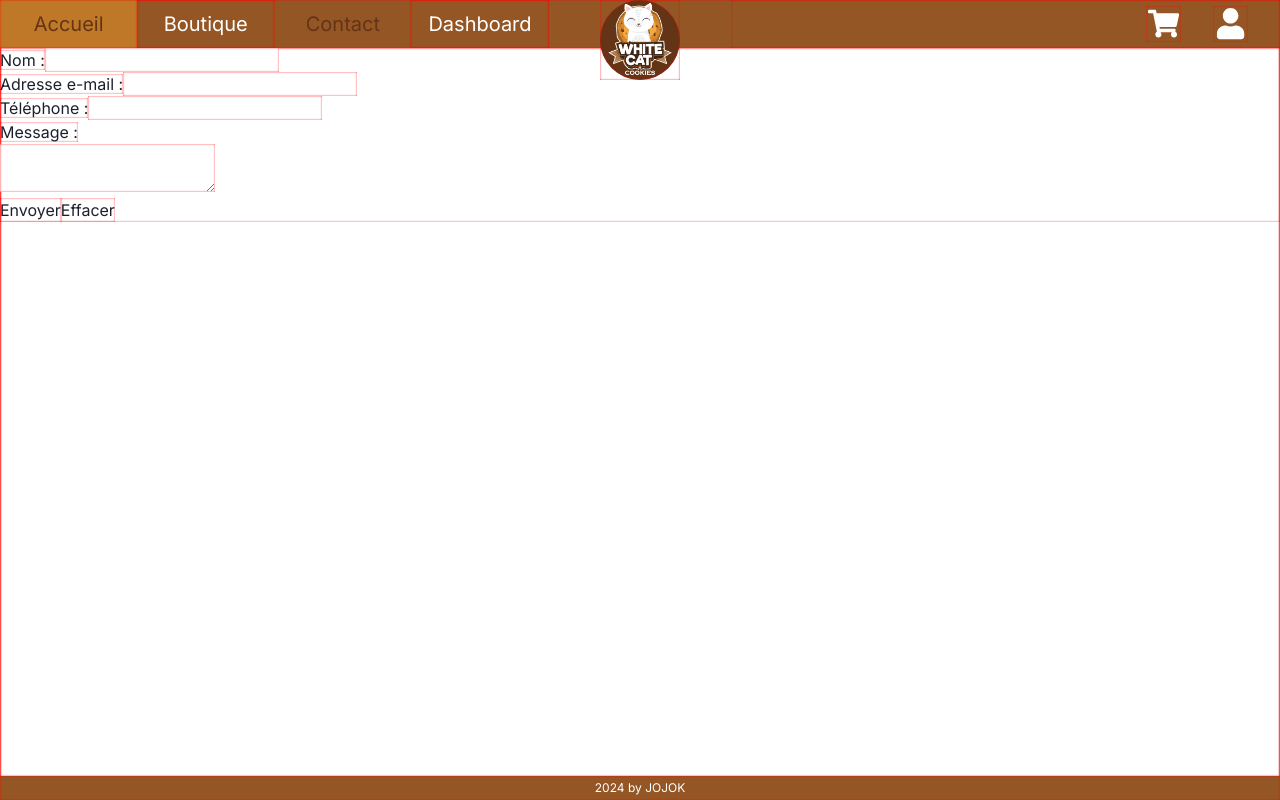
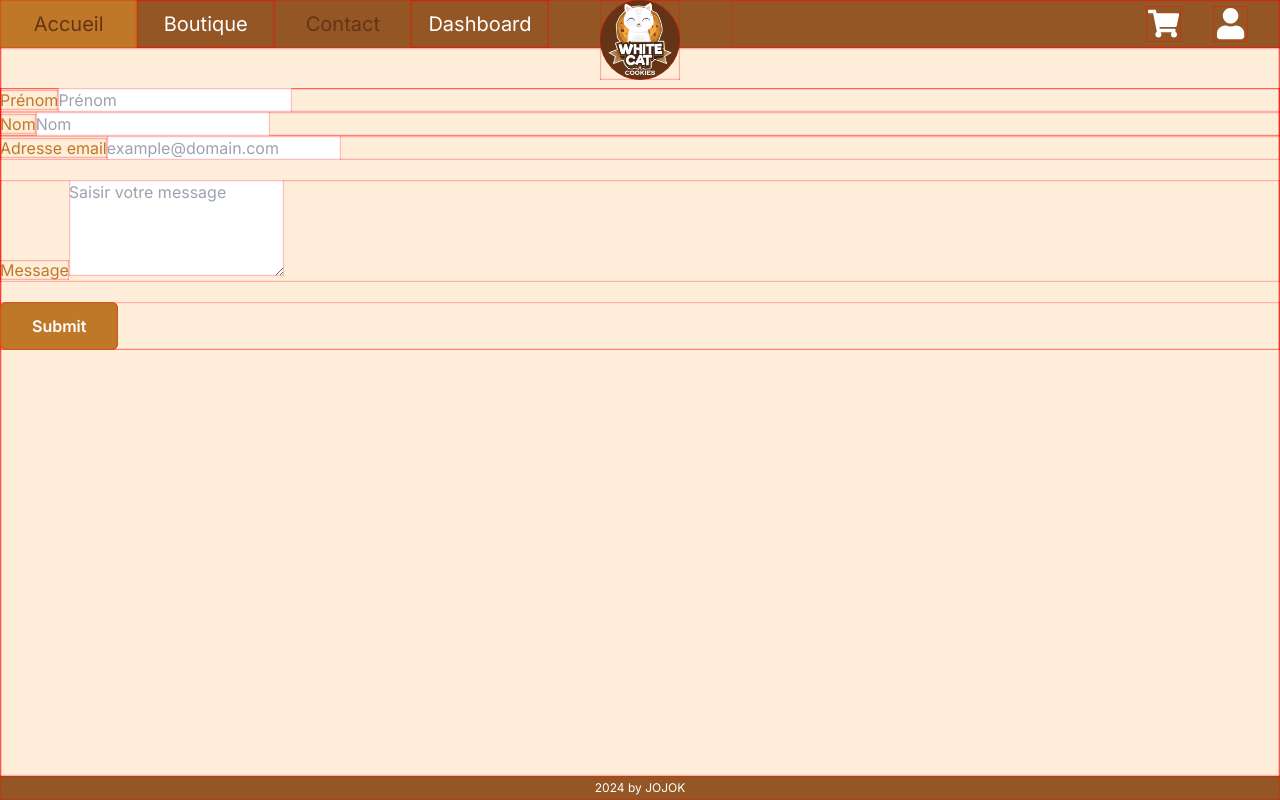
Before and after one commit to JOJOK63/W2C_Next_Prisma, a Next.js app: page /contact in a window 1280 px wide. Built offline with nearby package versions, Linux system fonts and the light colour scheme.

Commit message:
mailing form logic

```diff
--- a/package.json
+++ b/package.json
@@ -19,6 +19,7 @@
     "next": "14.2.15",
     "react": "^18",
     "react-dom": "^18",
+    "react-hook-form": "^7.53.1",
     "react-icons": "^5.3.0",
     "tailwind-merge": "^2.5.4",
     "tailwindcss-animate": "^1.0.7"
--- a/src/app/(pages)/contact/page.tsx
+++ b/src/app/(pages)/contact/page.tsx
@@ -1,4 +1,4 @@
-import {ContactFormComponent} from "@/components/ContactFormComponent";
+import ContactFormComponent from "@/components/ContactFormComponent";
 
 export default function Contact() {
     return (
--- a/src/app/layout.tsx
+++ b/src/app/layout.tsx
@@ -25,7 +25,7 @@ export default function RootLayout({
                 <Nav />
             </header>
             <main
-                className="flex-grow w-full ')] bg-cover bg-center bg-no-repeat opacity-90">
+                className="flex-grow w-full pt-10 pb-10 bg-lightBrown2Color text-textColor">
                 {children}
             </main>
 
--- a/src/components/ContactFormComponent.tsx
+++ b/src/components/ContactFormComponent.tsx
@@ -1,18 +1,72 @@
-export function ContactFormComponent(){
-    return(
-        <>
-            <form className="bg-navbar"  action="MAILTO:jojok63@hotmail.fr" method="post" encType="text/plain">
-                <label htmlFor="nom">Nom :</label>
-                <input type="text" id="nom" name="nom" required/><br/>
-                <label htmlFor="email">Adresse e-mail :</label>
-                <input type="email" id="email" name="email" required/><br/>
-                <label htmlFor="objet">Téléphone :</label>
-                <input type="text" id="objet" name="objet" required/><br/>
-                <label htmlFor="message">Message :</label><br/>
-                <textarea id="message" name="message" required></textarea><br/>
-                <input type="submit" value="Envoyer"/>
-                <input type="reset" value="Effacer"/>
-            </form>
-        </>
-    )
-}
+'use client';
+
+import { FC } from 'react';
+import { useForm } from 'react-hook-form';
+import { sendEmail } from '@/utils/send-email';
+
+export type FormData = {
+    firstname: string;
+    lastname: string;
+    email: string;
+    phoneNumber: string;
+    message: string;
+};
+
+const  ContactFormComponent : FC = () => {
+    const { register, handleSubmit } = useForm<FormData>();
+
+    function onSubmit(data: FormData) {
+        sendEmail(data);
+    }
+
+    return (
+        <form onSubmit={handleSubmit(onSubmit)}>
+
+            <div className=''>
+                <div>
+                    <label htmlFor='firstname' className=''>
+                        Prénom
+                    </label>
+                    <input type='text' placeholder='Prénom' className=''
+                        {...register('firstname', {required: true})}
+                    />
+                </div>
+                <div>
+                    <label htmlFor='lastname' className=''>
+                        Nom
+                    </label>
+                    <input type='text' placeholder='Nom' className=''
+                        {...register('lastname', {required: true})}
+                    />
+                </div>
+            </div>
+
+            <div className='mb-5'>
+                <label htmlFor='email' className=''>
+                    Adresse email
+                </label>
+                <input type='email' placeholder='example@domain.com' className=''
+                    {...register('email', { required: true })}
+                />
+            </div>
+
+            <div className='mb-5'>
+                <label htmlFor='message' className=''>
+                    Message
+                </label>
+                <textarea rows={4} placeholder='Saisir votre message'
+                    className=''
+                    {...register('message', { required: true })}
+                ></textarea>
+            </div>
+
+            <div>
+                <button className='hover:shadow-form rounded-md bg-textColor py-3 px-8 text-base font-semibold text-white outline-none'>
+                    Submit
+                </button>
+            </div>
+        </form>
+    );
+};
+
+export default ContactFormComponent;
--- /dev/null
+++ b/src/utils/send-email.ts
@@ -0,0 +1,6 @@
+import { FormData } from '@/components/ContactFormComponent';
+
+export function sendEmail(data: FormData) {
+    // TODO: send email
+    console.log(data);
+}
```
Also changed, not shown: 1 other file (tests, documents, lock files or other folders).
